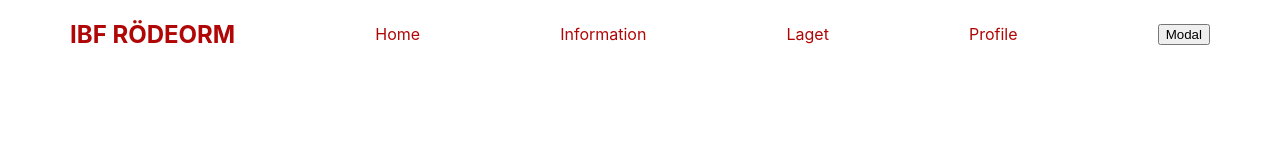
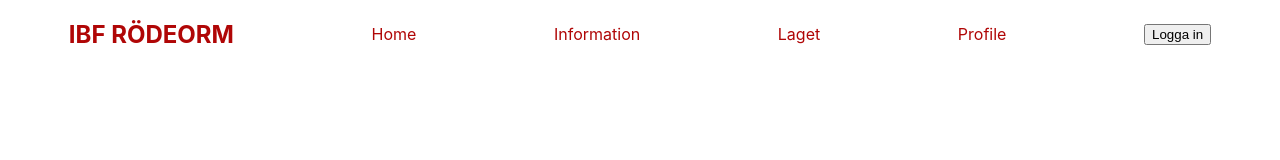
Before and after one commit to Gusben95/IBF-RODORM, a Next.js app in the folder Frontend/: page / in a window 1280 px wide. Shown: the top 160 px of the page. Built offline with nearby package versions, Linux system fonts and the light colour scheme.

Commit message:
Ändrade så det står logga in

```diff
--- a/Frontend/components/Modal/Modal.js
+++ b/Frontend/components/Modal/Modal.js
@@ -37,7 +37,7 @@ return (
             </div>
         )}
 
-    <button onClick = {() => {setShowModal(true)}}>Modal</button>
+    <button onClick = {() => {setShowModal(true)}}>Logga in</button>
     </div>
 )
 
--- a/Frontend/components/Navbar/Navbar.js
+++ b/Frontend/components/Navbar/Navbar.js
@@ -11,7 +11,7 @@ const Navbar = () => {
             <p id={styles.p}>Information</p>
             <p id={styles.p}>Laget</p>
             <p id={styles.p}>Profile</p>
-            <Modal/>
+            <Modal />
             </div>
         </nav>
     )
```
